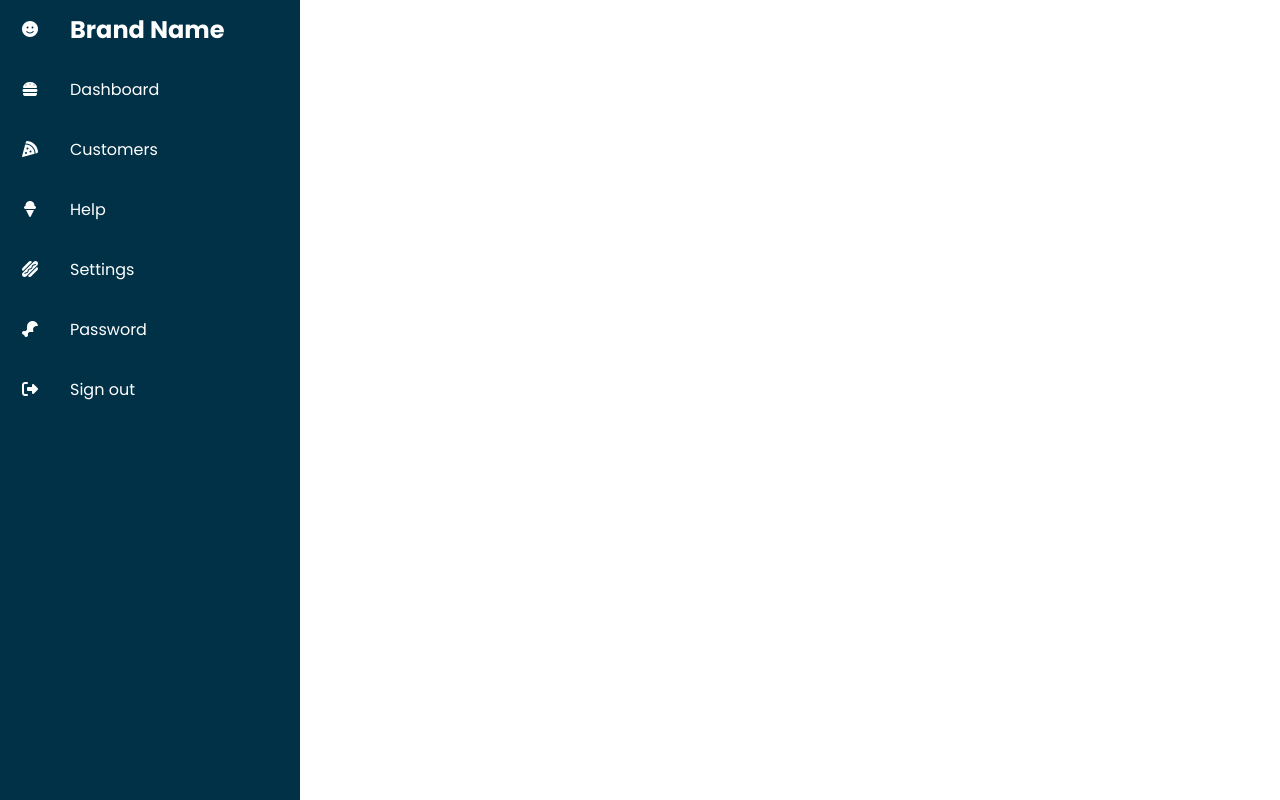
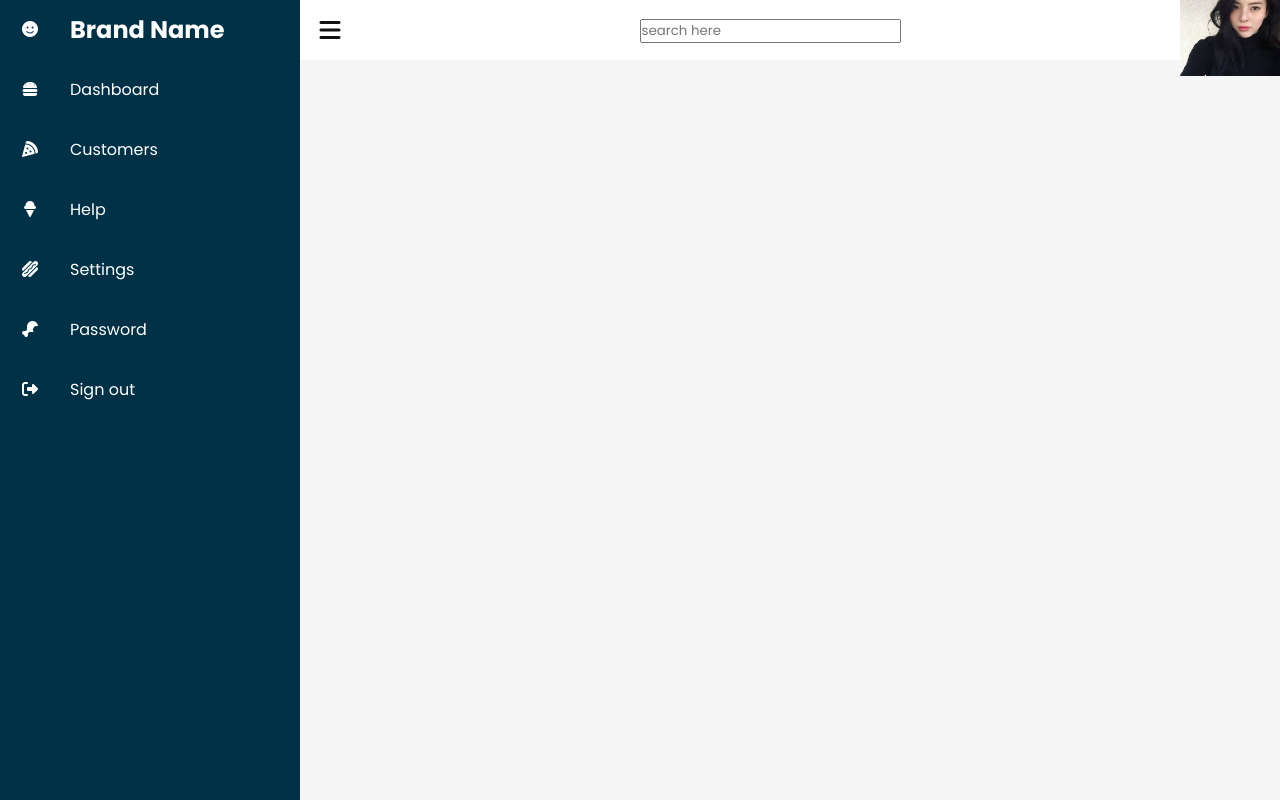
Before and after one commit to victoria0107/Dashborard_ju, a plain HTML site: page index.html in a window 1280 px wide. Drawn offline with Linux system fonts and the light colour scheme.

Commit message:
디자인추가

```diff
--- a/index.html
+++ b/index.html
@@ -5,6 +5,12 @@
     <meta http-equiv="X-UA-Compatible" content="IE=edge" />
     <meta name="viewport" content="width=device-width, initial-scale=1.0" />
     <link rel="stylesheet" href="style.css" />
+    <link
+      rel="stylesheet"
+      href="https://use.fontawesome.com/releases/v5.15.4/css/all.css"
+      integrity="sha384-DyZ88mC6Up2uqS4h/KRgHuoeGwBcD4Ng9SiP4dIRy0EXTlnuz47vAwmeGwVChigm"
+      crossorigin="anonymous"
+    />
     <title>대시보드_민주르주르</title>
   </head>
   <script
@@ -60,6 +66,30 @@
           </li>
         </ul>
       </div>
+
+      <div class="main">
+        <div class="topbar">
+          <div class="toggle" onclick="toggleMenu();"></div>
+          <div class="search">
+            <label>
+              <input type="text" placeholder="search here" />
+            </label>
+          </div>
+          <div class="user">
+            <img src="user.jpg" style="width: 100px" />
+          </div>
+        </div>
+      </div>
     </div>
+    <script>
+      function toggleMenu() {
+        let toggle = document.querySelector('.toggle');
+        let navigation = document.querySelector('.navigation');
+        let main = document.querySelector('.main');
+        toggle.classList.toggle('active');
+        navigation.classList.toggle('active');
+        main.classList.toggle('active');
+      }
+    </script>
   </body>
 </html>
--- a/style.css
+++ b/style.css
@@ -19,6 +19,9 @@ body {
   background: #003147;
   transition: 0.5s;
   overflow: hidden;
+}
+.navigation.active {
+  width: 60px;
 }
 .navigation ul {
   position: absolute;
@@ -64,3 +67,40 @@ body {
   height: 60px;
   line-height: 60px;
 }
+.main {
+  position: absolute;
+  width: calc(100% - 300px);
+  left: 300px;
+  min-height: 100vh;
+  background: #f5f5f5;
+  transition: 0.5s;
+}
+.main .active {
+  width: calc(100% - 60px);
+  left: 60px;
+}
+.main .topbar {
+  width: 100%;
+  background: #fff;
+  height: 60px;
+  display: flex;
+  justify-content: space-between;
+  align-items: center;
+}
+.toggle {
+  position: relative;
+  width: 60px;
+  height: 60px;
+  cursor: pointer;
+}
+.toggle::before {
+  content: '\f0c9';
+  font-family: fontAwesome;
+  position: absolute;
+  width: 100%;
+  height: 100%;
+  line-height: 60px;
+  font-size: 24px;
+  text-align: center;
+  color: #111;
+}
```
Also changed, not shown: user.jpg (added).
